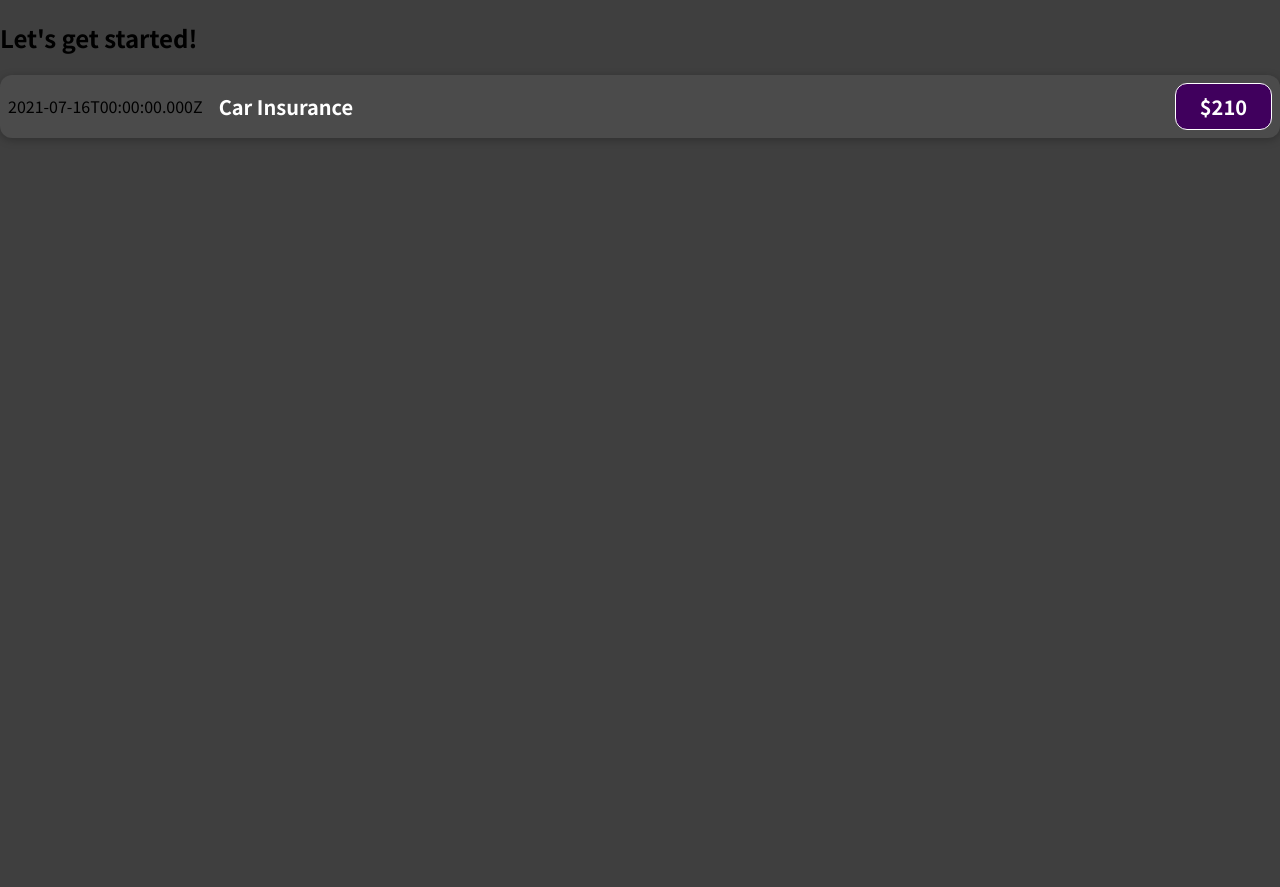
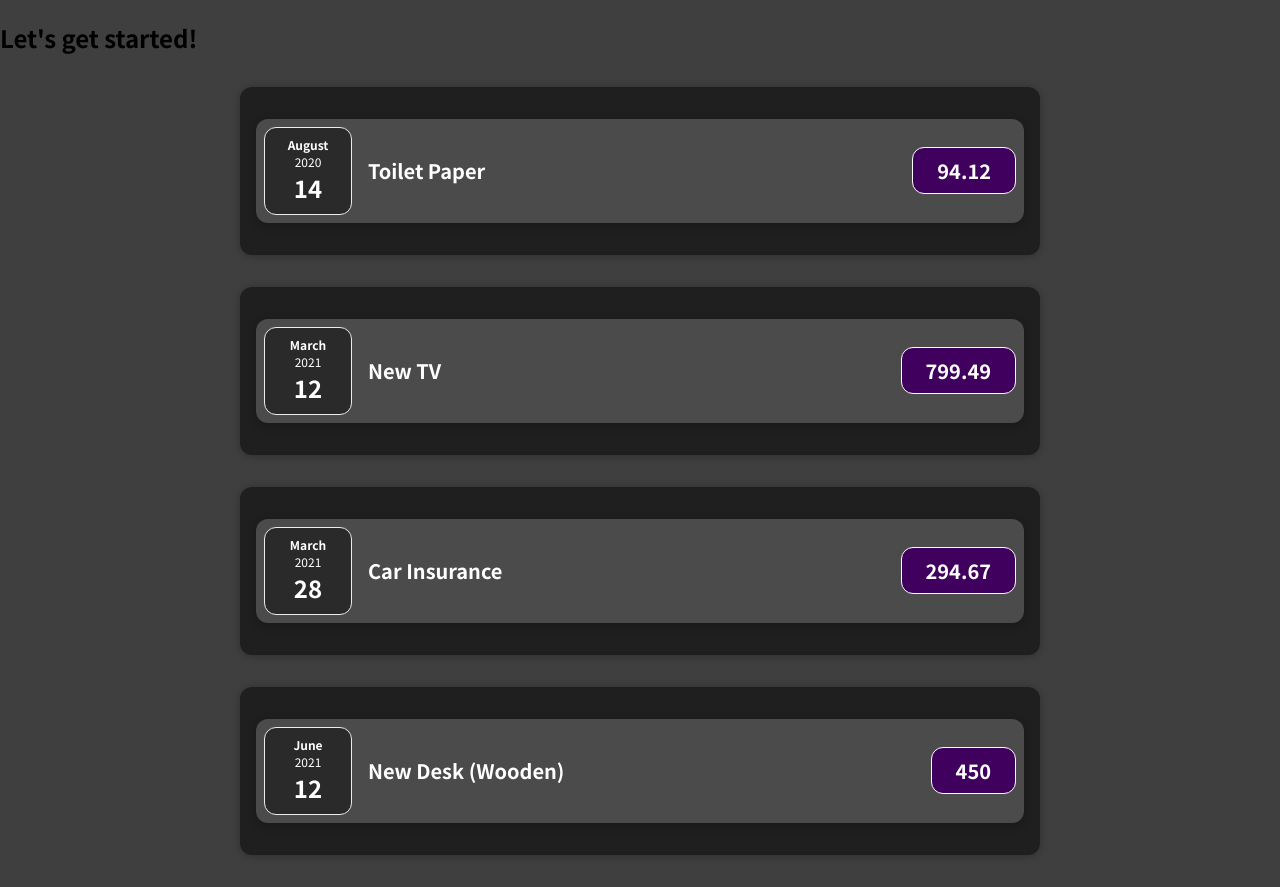
Before and after one commit to learnwithratnesh/react-ud, a JavaScript app: page / in a window 1280 px wide. Before the commit the page ends 800 px from the top, so only its background shows below. Built offline with nearby package versions, Linux system fonts and the light colour scheme.

Commit message:
second commit

```diff
--- a/src/App.js
+++ b/src/App.js
@@ -1,10 +1,32 @@
-import ExpenseItem from './components/ExpenseItem'
+import Expenses from './components/Expenses'
+
 
 function App() {
+  const _expenses = [
+    {
+      id: 'e1',
+      title: 'Toilet Paper',
+      amount: 94.12,
+      date: new Date(2020, 7, 14),
+    },
+    { id: 'e2', title: 'New TV', amount: 799.49, date: new Date(2021, 2, 12) },
+    {
+      id: 'e3',
+      title: 'Car Insurance',
+      amount: 294.67,
+      date: new Date(2021, 2, 28),
+    },
+    {
+      id: 'e4',
+      title: 'New Desk (Wooden)',
+      amount: 450,
+      date: new Date(2021, 5, 12),
+    },
+  ];
   return (
     <div>
       <h2>Let's get started!</h2>
-      <ExpenseItem></ExpenseItem>
+      <Expenses expenses={_expenses}></Expenses>
     </div>
   );
 }
--- /dev/null
+++ b/src/components/Cards.css
@@ -0,0 +1,4 @@
+.card {
+  border-radius: 12px;
+  box-shadow: 0 1px 8px rgba(0, 0, 0, 0.25);
+}
--- /dev/null
+++ b/src/components/Cards.js
@@ -0,0 +1,5 @@
+import './Cards'
+const Cards = (props) => {
+    return <div className={`card ${props.className}`}>{props.children}</div>
+}
+export default Cards
--- /dev/null
+++ b/src/components/ExpenseDate.css
@@ -0,0 +1,26 @@
+.expense-date {
+  display: flex;
+  flex-direction: column;
+  width: 5.5rem;
+  height: 5.5rem;
+  border: 1px solid #ececec;
+  background-color: #2a2a2a;
+  color: white;
+  border-radius: 12px;
+  align-items: center;
+  justify-content: center;
+}
+
+.expense-date__month {
+  font-size: 0.75rem;
+  font-weight: bold;
+}
+
+.expense-date__year {
+  font-size: 0.75rem;
+}
+
+.expense-date__day {
+  font-size: 1.5rem;
+  font-weight: bold;
+}
--- /dev/null
+++ b/src/components/ExpenseDate.js
@@ -0,0 +1,14 @@
+import './ExpenseDate.css';
+const ExpenseDate = (props) => {
+    const month = props.date.toLocaleString('en-US', { month: 'long' })
+    const day = props.date.toLocaleString('en-US', { day: '2-digit' })
+    const year = props.date.getFullYear();
+    return (
+        <div className="expense-date">
+            <div className="expense-date__month">{month}</div>
+            <div className="expense-date__year">{year}</div>
+            <div className="expense-date__day">{day}</div>
+        </div>
+    )
+}
+export default ExpenseDate;
--- a/src/components/ExpenseItem.js
+++ b/src/components/ExpenseItem.js
@@ -1,16 +1,16 @@
+import Cards from './Cards';
+import ExpenseDate from './ExpenseDate'
+import './ExpenseDate.css'
 import './ExpenseItem.css'
-const ExpenseItem = () => {
-    const expenseData = new Date(2021, 6, 16);
-    const expenseTitle = 'Car Insurance';
-    const expeseAmount = '$210'
+const ExpenseItem = (props) => {
     return (
-        <div className="expense-item">
-            <div>{expenseData.toISOString()}</div>
+        <Cards className="expense-item">
+            <ExpenseDate date={props.date}></ExpenseDate>
             <div className="expense-item__description">
-                <h2>{expenseTitle}</h2>
+                <h2>{props.title}</h2>
             </div>
-            <div className="expense-item__price">{expeseAmount}</div>
-        </div>
-    )
+            <div className="expense-item__price">{props.amount}</div>
+        </Cards>)
+
 }
 export default ExpenseItem;
--- /dev/null
+++ b/src/components/Expenses.css
@@ -0,0 +1,9 @@
+.expenses {
+  padding: 1rem;
+  background-color: rgb(31, 31, 31);
+  margin: 2rem auto;
+  width: 50rem;
+  max-width: 95%;
+  border-radius: 12px;
+  box-shadow: 0 1px 8px rgba(0, 0, 0, 0.25);
+}
--- /dev/null
+++ b/src/components/Expenses.js
@@ -0,0 +1,12 @@
+import './Expenses.css'
+import ExpenseItem from './ExpenseItem'
+const Expenses = (props) => {
+    return props.expenses.map((item, index) => {
+        return (
+            <div key={index} className="expenses">
+                <ExpenseItem date={item.date} title={item.title} amount={item.amount}></ExpenseItem>
+            </div>
+        )
+    })
+}
+export default Expenses
```
Also changed, not shown: 1 other file (tests, documents, lock files or other folders).
